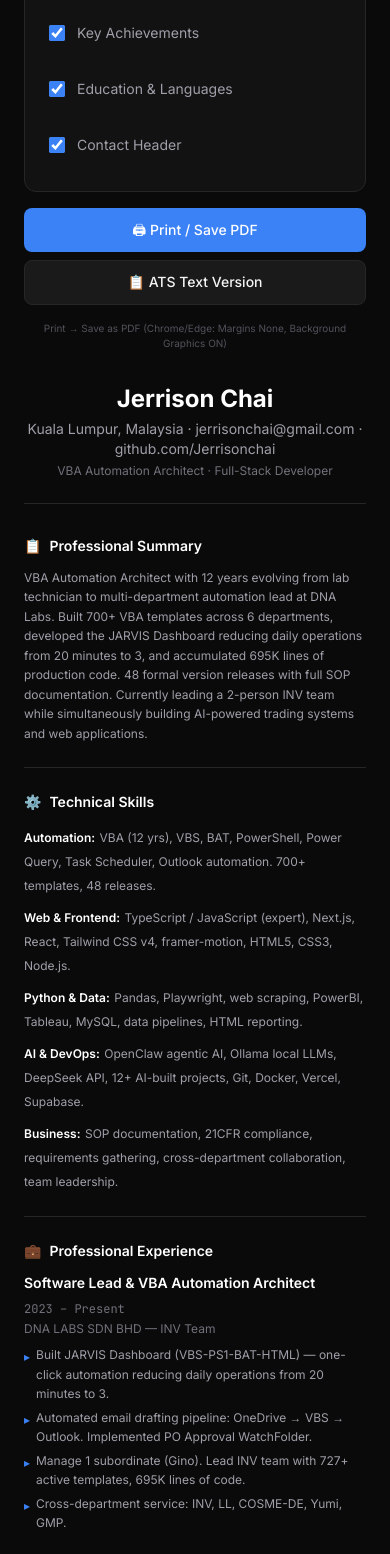
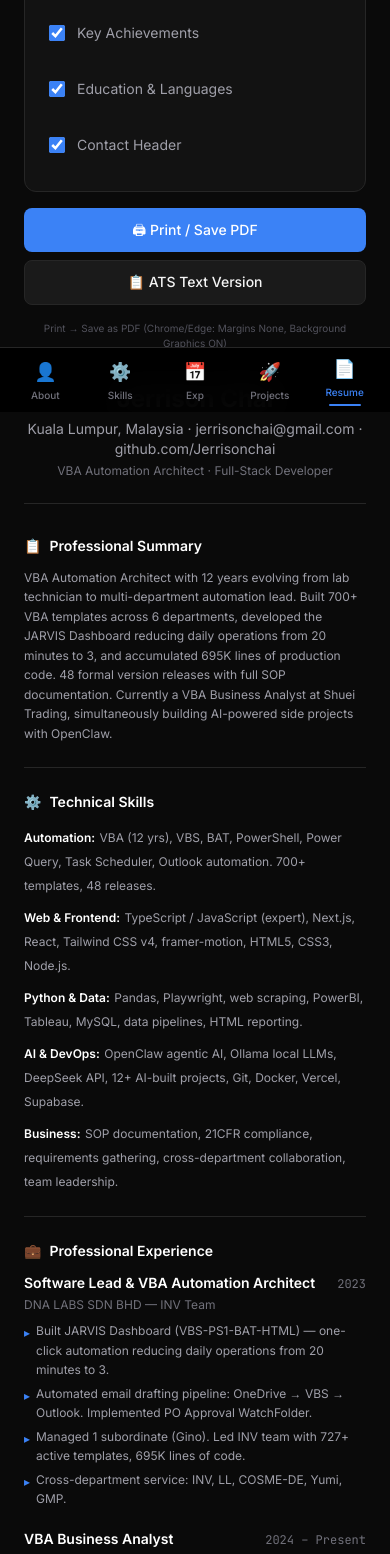
Before and after one commit to Jerrisonchai/jerrison-portfolio, a Next.js app: page /resume in a window 390 px wide. Shown: the part 432-1986 px from the top of the page. Built offline with nearby package versions, Linux system fonts and the light colour scheme.

Commit message:
Company fix: 2024+ = Shuei Trading. Nav: active highlighting, logo→home, mobile bottom bar, mobile active state. Projects: side hustle emphasis.

```diff
--- a/src/app/about/page.tsx
+++ b/src/app/about/page.tsx
@@ -54,6 +54,9 @@ export default function AboutPage() {
             </p>
             <p>
               The peak of this journey is the <span className="text-accent font-medium">JARVIS Dashboard</span> — a VBS-PS1-BAT-HTML system that reduced daily INV operations from 20 minutes to 3. It's not just code; it's the culmination of 12 years of understanding how people work, where processes break, and how to bridge the gap with technology.
+            </p>
+            <p>
+              In 2024, I joined <span className="text-white">Shuei Trading Sdn Bhd</span> as a VBA Business Analyst — applying everything I learned at DNA Labs to a new industry. Same toolkit, new challenges: supply chain automation, trading operations, and cross-border e-commerce workflows.
             </p>
           </div>
         </motion.section>
--- a/src/app/layout.tsx
+++ b/src/app/layout.tsx
@@ -44,7 +44,7 @@ export default function RootLayout({ children }: { children: React.ReactNode })
           }}
         />
       </head>
-      <body className="bg-[#0A0A0A] text-[#F5F5F5] antialiased font-sans">{children}</body>
+      <body className="bg-[#0A0A0A] text-[#F5F5F5] antialiased font-sans pb-20 md:pb-0">{children}</body>
     </html>
   );
 }
--- a/src/app/projects/page.tsx
+++ b/src/app/projects/page.tsx
@@ -33,10 +33,10 @@ export default function ProjectsPage() {
       <Nav />
       <main className="pt-24 pb-20 px-6 max-w-5xl mx-auto">
         <motion.div initial={{ opacity: 0, y: 20 }} animate={{ opacity: 1, y: 0 }} transition={{ duration: 0.5 }}>
-          <p className="section-label mb-2">Built With AI</p>
+          <p className="section-label mb-2">Side Hustles · Built With OpenClaw AI</p>
           <h1 className="text-4xl md:text-5xl font-extrabold text-white mb-2 tracking-tight">Projects</h1>
           <p className="text-zinc-500 text-sm mb-10">
-            12 projects — designed, architected, and deployed with AI collaboration via OpenClaw.
+            12 side projects built outside work hours — an AI-assisted deep dive into automation, web development, and trading systems. Every project designed, architected, and deployed with OpenClaw as the AI co-pilot.
           </p>
         </motion.div>
 
--- a/src/app/resume/page.tsx
+++ b/src/app/resume/page.tsx
@@ -239,10 +239,10 @@ function ResumeSection({ title, icon, children }: { title: string; icon: string;
 
 const summary = (
   <p className="text-zinc-400 text-xs leading-relaxed">
-    VBA Automation Architect with 12 years evolving from lab technician to multi-department automation lead at DNA Labs.
+    VBA Automation Architect with 12 years evolving from lab technician to multi-department automation lead.
     Built 700+ VBA templates across 6 departments, developed the JARVIS Dashboard reducing daily operations from 20
     minutes to 3, and accumulated 695K lines of production code. 48 formal version releases with full SOP documentation.
-    Currently leading a 2-person INV team while simultaneously building AI-powered trading systems and web applications.
+    Currently a VBA Business Analyst at Shuei Trading, simultaneously building AI-powered side projects with OpenClaw.
   </p>
 );
 
@@ -257,19 +257,19 @@ const skillGroups = [
 const experience = [
   {
     role: 'Software Lead & VBA Automation Architect',
-    period: '2023 – Present',
+    period: '2023',
     company: 'DNA LABS SDN BHD — INV Team',
     bullets: [
       'Built JARVIS Dashboard (VBS-PS1-BAT-HTML) — one-click automation reducing daily operations from 20 minutes to 3.',
       'Automated email drafting pipeline: OneDrive → VBS → Outlook. Implemented PO Approval WatchFolder.',
-      'Manage 1 subordinate (Gino). Lead INV team with 727+ active templates, 695K lines of code.',
+      'Managed 1 subordinate (Gino). Led INV team with 727+ active templates, 695K lines of code.',
       'Cross-department service: INV, LL, COSME-DE, Yumi, GMP.',
     ],
   },
   {
-    role: 'VBA Developer — Finance, Purchasing, E-commerce',
-    period: '2024 – 2025',
-    company: 'DNA LABS SDN BHD',
+    role: 'VBA Business Analyst',
+    period: '2024 – Present',
+    company: 'Shuei Trading Sdn Bhd',
     bullets: [
       'Served 3 departments simultaneously. 3,348 VBA hours across 2 years (80%+ time allocation).',
       'Built Supplier Comparison System processing 100+ non-standardized supplier Excel files.',
@@ -291,7 +291,7 @@ const experience = [
 ];
 
 const achievements = [
-  { metric: '12 yrs / 1 co', title: 'Deep Organizational Impact', desc: 'Evolved through 8 roles at a single company — deep institutional knowledge.' },
+  { metric: '12 yrs / 2 co', title: 'Deep Organizational Impact', desc: 'Evolved through 8 roles across 2 companies — deep institutional knowledge of lab + trading operations.' },
   { metric: '20min → 3min', title: 'JARVIS Dashboard', desc: 'Multi-technology automation system. One-click daily operations for entire INV team.' },
   { metric: '695K', title: 'Lines of Production Code', desc: 'Accumulated in active VBA templates. All version-controlled with release protocol.' },
   { metric: '1,879', title: 'Templates Created', desc: '727 active. Served 6 departments. Standardized with SOPs and training documentation.' },
@@ -314,9 +314,10 @@ Kuala Lumpur, Malaysia | jerrisonchai@gmail.com | github.com/Jerrisonchai
 
 PROFESSIONAL SUMMARY
 VBA Automation Architect with 12 years evolving from lab technician to multi-department
-automation lead at DNA Labs. Built 700+ VBA templates across 6 departments, developed the
+automation lead. Built 700+ VBA templates across 6 departments, developed the
 JARVIS Dashboard reducing daily operations from 20 minutes to 3, and accumulated 695K lines
 of production code. 48 formal version releases with full SOP documentation.
+Currently VBA Business Analyst at Shuei Trading, building AI side projects with OpenClaw.
 
 TECHNICAL SKILLS
 Automation: VBA (12 yrs), VBS, BAT, PowerShell, Power Query, Task Scheduler, Outlook
@@ -327,13 +328,13 @@ Business: SOPs, 21CFR compliance, requirements gathering, cross-department colla
 
 PROFESSIONAL EXPERIENCE
 
-Software Lead & VBA Automation Architect | DNA Labs — INV Team | 2023–Present
+Software Lead & VBA Automation Architect | DNA Labs — INV Team | 2023
 • Built JARVIS Dashboard (VBS-PS1-BAT-HTML): one-click automation, 20min→3min daily ops
 • Automated email drafting pipeline: OneDrive → VBS → Outlook. PO Approval WatchFolder
-• Manage 1 subordinate (Gino). 727+ active templates, 695K lines of production code
+• Managed 1 subordinate (Gino). 727+ active templates, 695K lines of production code
 • Cross-department service: INV, LL, COSME-DE, Yumi, GMP
 
-VBA Developer — Finance, Purchasing, E-commerce | DNA Labs | 2024–2025
+VBA Business Analyst | Shuei Trading | 2024–Present
 • Served 3 departments simultaneously. 3,348 VBA hours (80%+ time allocation)
 • Built Supplier Comparison System processing 100+ non-standardized supplier files
 • E-commerce monthly reports: Lazada, Shopee, Zalora, Qoo10, eBay. 48 version releases
@@ -347,7 +348,7 @@ LIS Project Manager & Lab Assistant Manager | DNA Labs | 2016–2023
 • Platform migration (NIPT), ISO documentation, staff training
 
 KEY ACHIEVEMENTS
-12 yrs / 1 co  — Deep Organizational Impact: 8 roles at single company
+12 yrs / 2 co  — Deep Organizational Impact: 8 roles across 2 companies
 20min → 3min   — JARVIS Dashboard: Multi-technology automation system
 695K           — Lines of Production Code: Version-controlled with release protocol
 1,879 templates — 727 active, 6 departments, standardized with SOPs
--- a/src/components/nav.tsx
+++ b/src/components/nav.tsx
@@ -1,6 +1,7 @@
 'use client';
 
 import { useState, useEffect } from 'react';
+import { usePathname } from 'next/navigation';
 import { motion, AnimatePresence } from 'framer-motion';
 
 const links = [
@@ -13,7 +14,16 @@ const links = [
   { href: '/#contact', label: 'Contact' },
 ];
 
+const bottomLinks = [
+  { href: '/about', label: 'About', icon: '👤' },
+  { href: '/skills', label: 'Skills', icon: '⚙️' },
+  { href: '/experience', label: 'Exp', icon: '📅' },
+  { href: '/projects', label: 'Projects', icon: '🚀' },
+  { href: '/resume', label: 'Resume', icon: '📄' },
+];
+
 export function Nav() {
+  const pathname = usePathname();
   const [scrolled, setScrolled] = useState(false);
   const [open, setOpen] = useState(false);
 
@@ -29,7 +39,17 @@ export function Nav() {
     return () => { document.body.style.overflow = ''; };
   }, [open]);
 
+  // Close menu on route change
+  useEffect(() => { setOpen(false); }, [pathname]);
+
+  const isActive = (href: string) => {
+    if (href.startsWith('/#')) return pathname === '/';
+    return pathname === href || (href !== '/' && pathname.startsWith(href));
+  };
+
   return (
+    <>
+      {/* Top Nav */}
       <nav
         className={`fixed top-0 left-0 right-0 z-50 transition-all duration-300 ${
           scrolled ? 'bg-black/85 backdrop-blur-lg border-b border-[#262626]' : 'bg-transparent'
@@ -39,10 +59,10 @@ export function Nav() {
       >
         <div className="max-w-5xl mx-auto px-6 h-14 md:h-16 flex items-center justify-between">
           {/* Logo + Avatar */}
-        <div className="flex items-center gap-3">
-          <a href="#" className="font-mono font-bold text-lg text-white tracking-tight" aria-label="Jerrison Chai Home">
+          <a href="/" className="flex items-center gap-3" aria-label="Jerrison Chai Home">
+            <span className="font-mono font-bold text-lg text-white tracking-tight">
               JC<span className="text-accent">.</span>
-          </a>
+            </span>
             <img
               src="/images/profile-photo.png"
               alt="Jerrison Chai"
@@ -51,20 +71,30 @@ export function Nav() {
               height={32}
               loading="eager"
             />
-        </div>
+          </a>
 
           {/* Desktop links */}
-        <ul className="hidden md:flex items-center gap-8">
-          {links.map(l => (
+          <ul className="hidden md:flex items-center gap-6">
+            {links.map(l => {
+              const active = isActive(l.href);
+              return (
                 <li key={l.href}>
                   <a
                     href={l.href}
-                className="text-sm text-zinc-400 hover:text-white transition-colors duration-150 py-2"
+                    className={`text-sm transition-colors duration-150 py-2 ${
+                      active
+                        ? 'text-white font-medium'
+                        : 'text-zinc-400 hover:text-white'
+                    }`}
                   >
                     {l.label}
+                    {active && (
+                      <div className="h-[2px] bg-accent rounded-full mt-0.5" />
+                    )}
                   </a>
                 </li>
-          ))}
+              );
+            })}
             <li>
               <a href="/jerrison-resume.pdf" className="btn-primary text-xs !py-2 !px-4">
                 Resume ↓
@@ -95,18 +125,25 @@ export function Nav() {
               transition={{ duration: 0.2 }}
               className="md:hidden bg-black/95 backdrop-blur-lg border-b border-[#262626]"
             >
-            <ul className="px-6 py-4 flex flex-col gap-3">
-              {links.map(l => (
+              <ul className="px-6 py-4 flex flex-col gap-2">
+                {links.map(l => {
+                  const active = isActive(l.href);
+                  return (
                     <li key={l.href}>
                       <a
                         href={l.href}
-                    className="block py-2 text-base text-zinc-400 hover:text-white transition-colors"
+                        className={`block py-3 px-3 rounded-lg text-base transition-colors ${
+                          active
+                            ? 'bg-accent/10 text-white font-medium border border-accent/30'
+                            : 'text-zinc-400 hover:text-white'
+                        }`}
                         onClick={() => setOpen(false)}
                       >
                         {l.label}
                       </a>
                     </li>
-              ))}
+                  );
+                })}
                 <li className="pt-2">
                   <a href="/jerrison-resume.pdf" className="btn-primary text-sm w-full justify-center" onClick={() => setOpen(false)}>
                     Download Resume ↓
@@ -117,5 +154,28 @@ export function Nav() {
           )}
         </AnimatePresence>
       </nav>
+
+      {/* Mobile Bottom Nav */}
+      <nav className="md:hidden fixed bottom-0 left-0 right-0 z-50 bg-black/95 backdrop-blur-lg border-t border-[#262626] safe-area-bottom" role="navigation" aria-label="Bottom navigation">
+        <div className="flex justify-around items-center h-16 px-2">
+          {bottomLinks.map(l => {
+            const active = isActive(l.href);
+            return (
+              <a
+                key={l.href}
+                href={l.href}
+                className={`flex flex-col items-center gap-0.5 min-w-[48px] min-h-[44px] justify-center transition-colors ${
+                  active ? 'text-white' : 'text-zinc-500 hover:text-zinc-300'
+                }`}
+              >
+                <span className="text-lg">{l.icon}</span>
+                <span className={`text-[10px] font-medium ${active ? 'text-accent' : ''}`}>{l.label}</span>
+                {active && <div className="h-[2px] w-8 bg-accent rounded-full mt-0.5" />}
+              </a>
+            );
+          })}
+        </div>
+      </nav>
+    </>
   );
 }
--- a/src/components/portfolio.tsx
+++ b/src/components/portfolio.tsx
@@ -225,16 +225,16 @@ const skills = [
 
 const experience = [
   {
-    era: '2023–2026',
-    year: 'NOW',
+    era: '2023',
+    year: '2023',
     role: 'Software Lead & VBA Automation Architect',
     desc: 'Built JARVIS Dashboard (VBS-PS1-BAT-HTML): one-click automation reducing daily operations from 20 minutes to 3. Automated email drafting (OneDrive → VBS → Outlook) and PO Approval WatchFolder. Lead INV team, manage one subordinate (Gino). 727 active templates, 695K lines of code.',
     highlights: ['JARVIS Dashboard', 'Team Lead', '20min→3min', 'Email Automation'],
   },
   {
-    era: '2024–2025',
+    era: '2024–Present',
     year: '2024',
-    role: 'VBA Developer — Finance, Purchasing, E-commerce',
+    role: 'VBA Business Analyst — Shuei Trading',
     desc: 'Served three departments simultaneously. Built Supplier Comparison system handling 100 non-standardized supplier files. Developed Lazada/Shopee/Zalora/Qoo10/eBay monthly report templates. 48 version releases. Averaged 80%+ VBA time allocation (3,348 hours across 2 years).',
     highlights: ['48 Releases', '3,348 hrs', 'Supplier System', 'E-com Templates'],
   },
```
Lines whose indentation alone changed are shown as unchanged.
